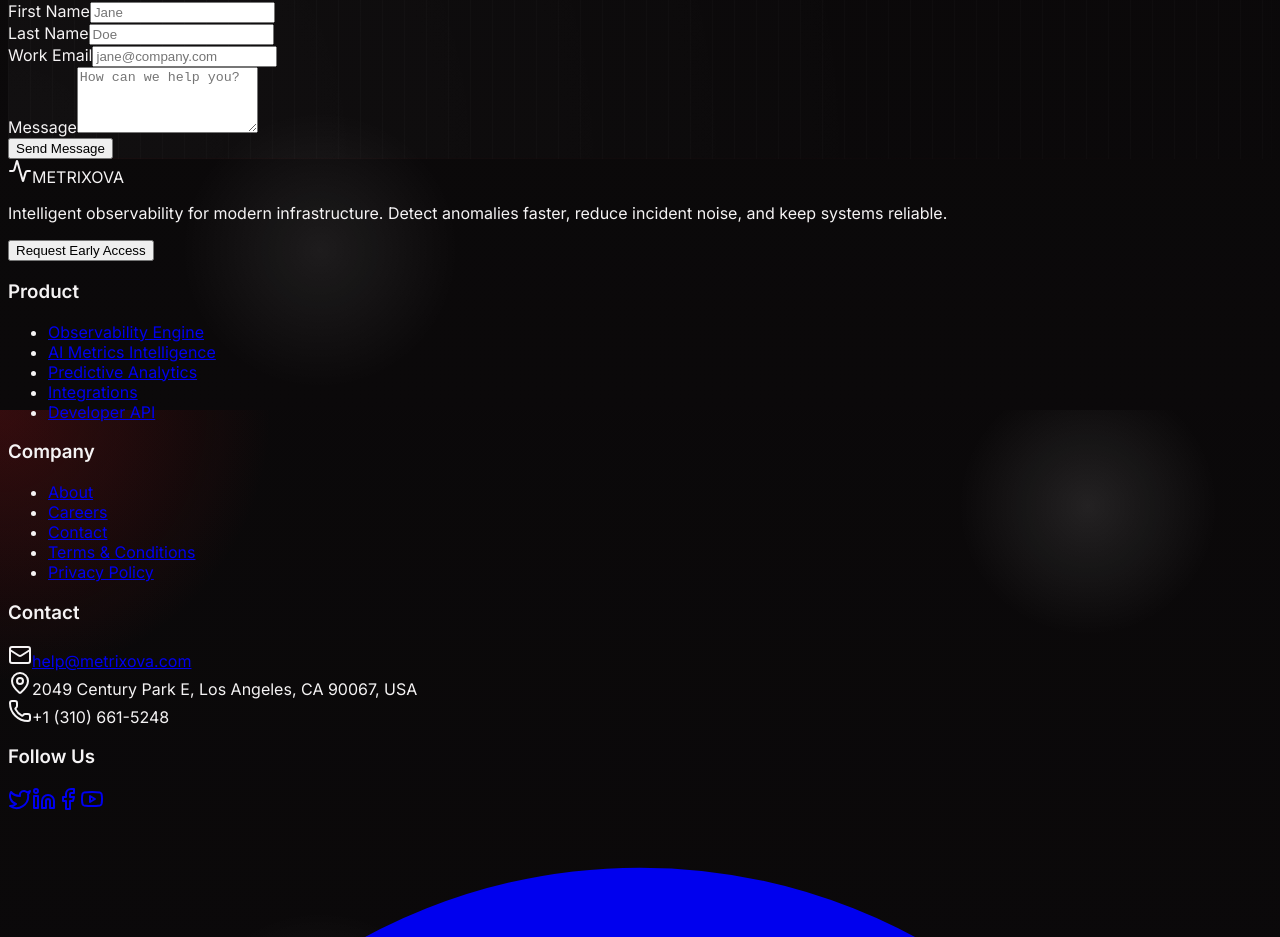
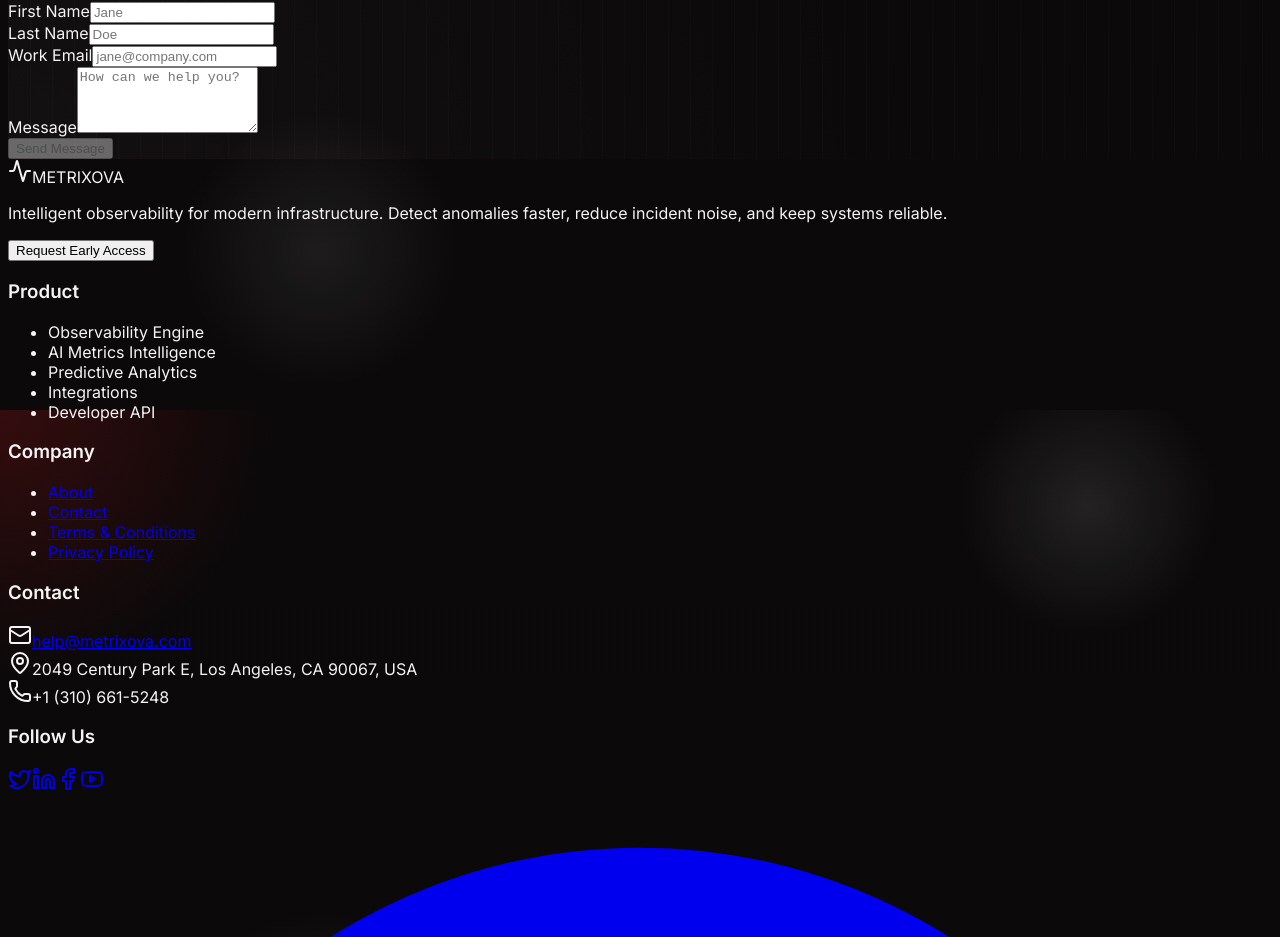
Before and after one commit to metrixova/metrixova, a React app in the folder src/: page / in a window 1280 px wide. Shown: the part 7590-8527 px from the top of the page. Built offline with nearby package versions, Linux system fonts and the light colour scheme; no server answers; the HTML template or start-up script is replaced by a standard one.

Commit message:
Add reCAPTCHA to contact form and disable footer product links

```diff
--- a/src/components/ContactSection.tsx
+++ b/src/components/ContactSection.tsx
@@ -1,11 +1,33 @@
-import React, { useState } from 'react';
+import React, { useState, useEffect } from 'react';
 import { motion } from 'framer-motion';
 import { Loader2, CheckCircle2 } from 'lucide-react';
 
 const contactGif = new URL('../assets/contact.gif', import.meta.url).href;
+const RECAPTCHA_SITE_KEY = '6LdVQj0tAAAAAIH0KPGSkG5bRrVB2s4Ral2kRLIy';
 
 export function ContactSection() {
   const [status, setStatus] = useState<'idle' | 'loading' | 'success' | 'error'>('idle');
+  const [recaptchaLoaded, setRecaptchaLoaded] = useState(false);
+
+  useEffect(() => {
+    if (typeof window === 'undefined') return;
+
+    if (window.grecaptcha) {
+      setRecaptchaLoaded(true);
+      return;
+    }
+
+    const script = document.createElement('script');
+    script.src = 'https://www.google.com/recaptcha/api.js';
+    script.async = true;
+    script.defer = true;
+    script.onload = () => setRecaptchaLoaded(true);
+    document.body.appendChild(script);
+
+    return () => {
+      document.body.removeChild(script);
+    };
+  }, []);
 
   const handleSubmit = async (e: React.FormEvent<HTMLFormElement>) => {
     e.preventDefault();
@@ -15,7 +37,15 @@ export function ContactSection() {
     const formData = new FormData(form);
     formData.append('_subject', 'New message from Metrixova website');
 
+    if (!window.grecaptcha || !recaptchaLoaded) {
+      setStatus('error');
+      return;
+    }
+
     try {
+      const token = await window.grecaptcha.execute(RECAPTCHA_SITE_KEY, { action: 'contact' });
+      formData.append('g-recaptcha-response', token);
+
       const response = await fetch('https://formspree.io/f/xnjkperv', {
         method: 'POST',
         headers: {
@@ -159,9 +189,11 @@ export function ContactSection() {
                   />
                 </div>
 
+                <div className="space-y-4">
+                  <div className="g-recaptcha" data-sitekey="6LdVQj0tAAAAAIH0KPGSkG5bRrVB2s4Ral2kRLIy" data-size="invisible" />
                   <button
                     type="submit"
-                  disabled={status === 'loading'}
+                    disabled={status === 'loading' || !recaptchaLoaded}
                     className="w-full mt-2 bg-metrix-crimson-bright hover:bg-metrix-crimson text-white py-3 px-4 rounded font-medium transition-colors flex items-center justify-center disabled:opacity-70"
                   >
                     {status === 'loading' ? (
@@ -170,6 +202,7 @@ export function ContactSection() {
                       'Send Message'
                     )}
                   </button>
+                </div>
               </form>
             )}
           </div>
--- a/src/components/FooterSection.tsx
+++ b/src/components/FooterSection.tsx
@@ -71,7 +71,6 @@ const columns = [
     title: 'Company',
     links: [
       { label: 'About', to: '/' },
-      { label: 'Careers', to: '/' },
       { label: 'Contact', to: '/#contact' },
       { label: 'Terms & Conditions', to: '/terms' },
       { label: 'Privacy Policy', to: '/privacy' }
@@ -110,11 +109,17 @@ export function FooterSection({ onOpenModal }: {onOpenModal: () => void;}) {
                 <ul className="space-y-3">
                   {col.links.map((link) => (
                     <li key={link.label}>
-                      <Link
-                        to={link.to}
-                        className="text-sm text-metrix-muted hover:text-metrix-white transition-colors">
-                        {link.label}
-                      </Link>
+                      {col.title === 'Product' ? (
+                        <span className="text-sm text-metrix-muted opacity-60 cursor-not-allowed select-none">
+                          {link.label}
+                        </span>
+                      ) : (
+                        <Link
+                          to={link.to}
+                          className="text-sm text-metrix-muted hover:text-metrix-white transition-colors">
+                          {link.label}
+                        </Link>
+                      )}
                     </li>
                   ))}
                 </ul>
```
Lines whose indentation alone changed are shown as unchanged.
